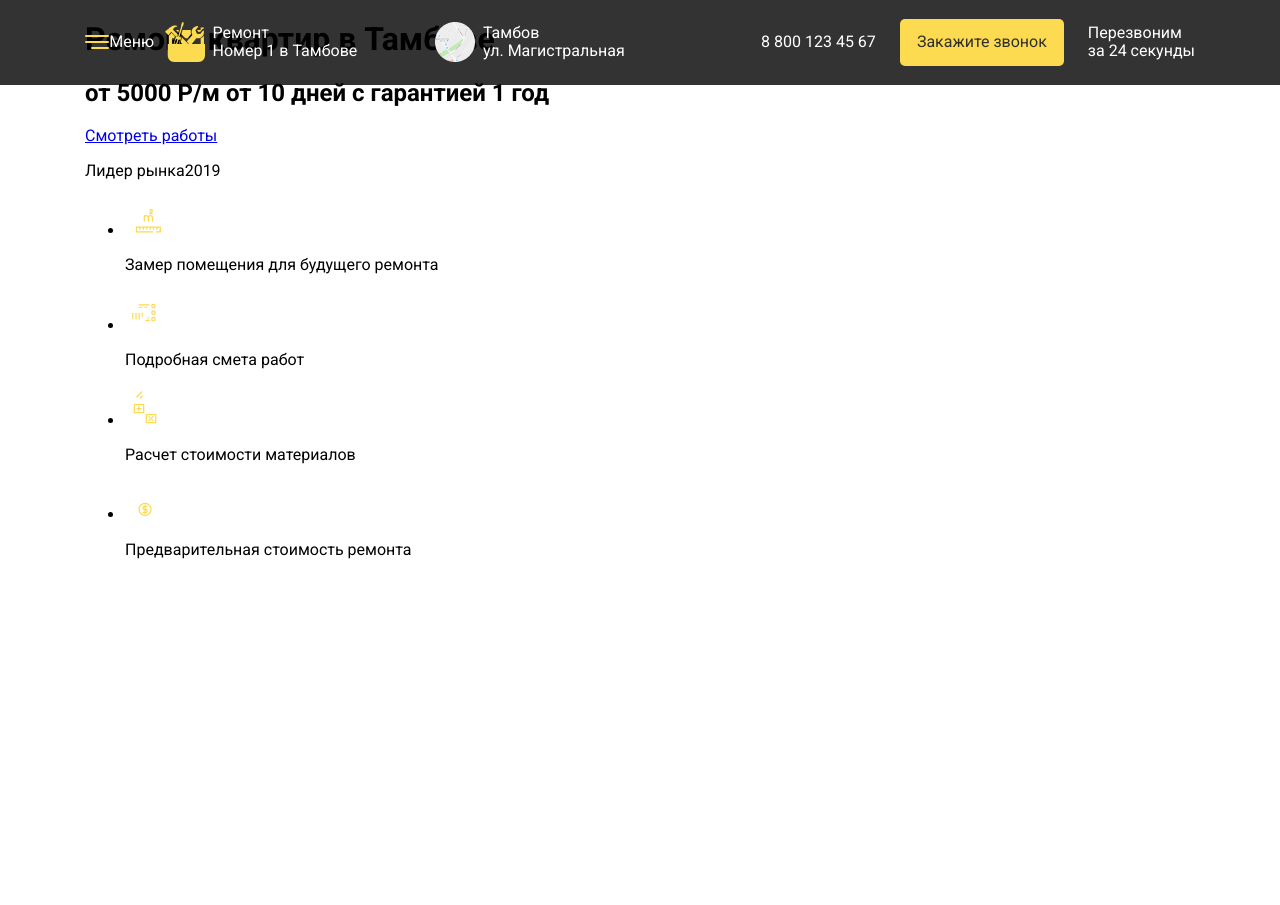
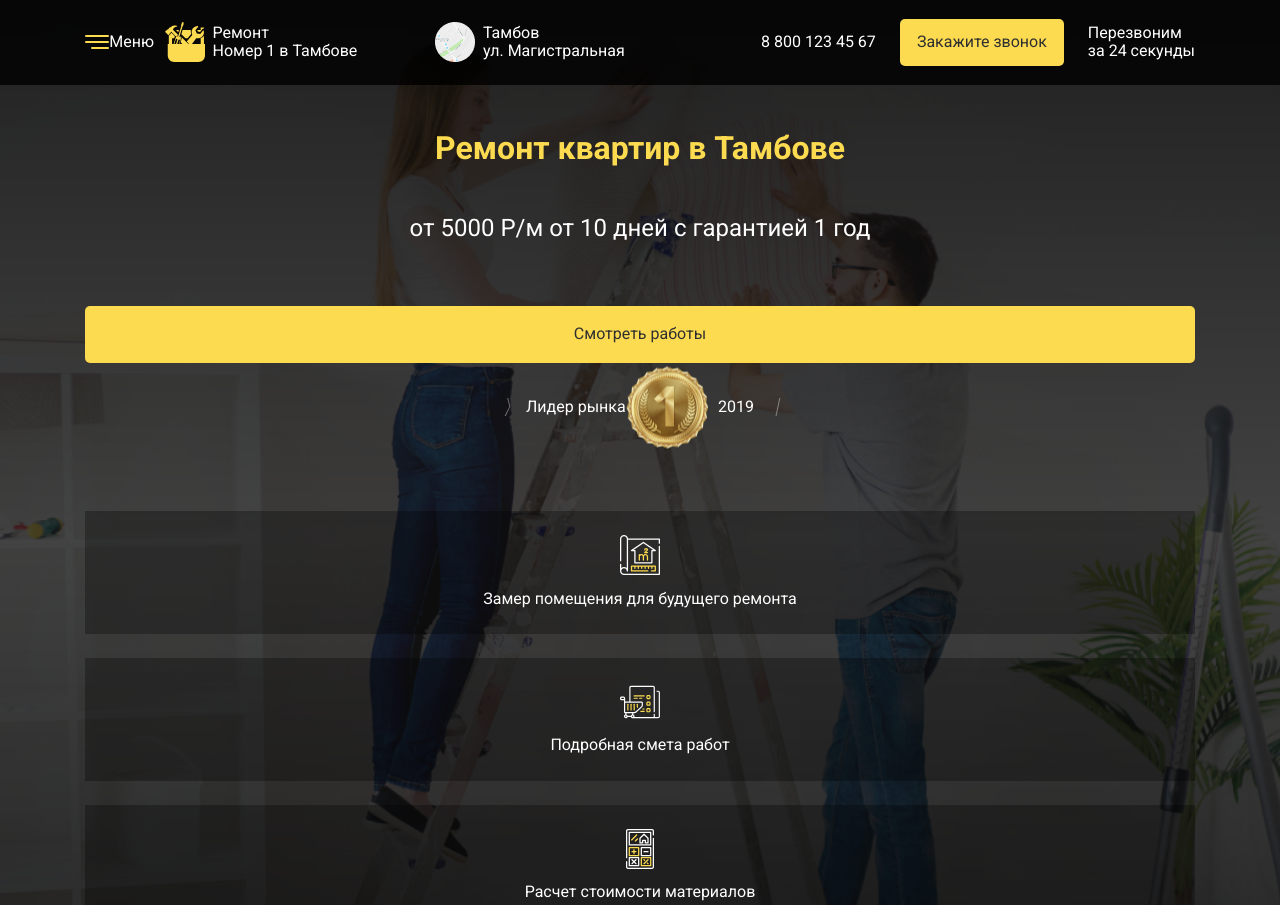
Before and after one commit to OlgaDvl/Repair, a plain HTML site: page index.html in a window 1280 px wide. Shown: the top 905 px of the page. Before the commit the page ends 800 px from the top, so only its background shows below. Drawn offline with nearby package versions, Linux system fonts and the light colour scheme; files that its build step writes are made by us from their sources; files whose address does not match are found by name.

Commit message:
Стилизация  первого экрана

```diff
--- a/index.html
+++ b/index.html
@@ -3,7 +3,7 @@
   <head>
     <title>Заголовок</title>
     <meta http-equiv="Content-Type" content="text/html; charset=utf-8" />
-	<meta name="viewport" content="initial-scale=1.0, width=device-width">
+    <meta name="viewport" content="initial-scale=1.0, width=device-width" />
     <link rel="stylesheet" href="css/style.min.css" type="text/css" />
   </head>
   <body>
@@ -23,47 +23,65 @@
           </div>
           <div class="fixed__phone">
             <a href="tel:88001234567">
-					<img src="img/phone.svg" alt="Телефон">
+              <img src="img/phone.svg" alt="Телефон" />
               <span>8 800 123 45 67</span>
             </a>
           </div>
           <div class="fixed__btn">Закажите звонок</div>
-			<p class="fixed__callback">Перезвоним <br> за 24 секунды</p>
+          <p class="fixed__callback">
+            Перезвоним <br />
+            за 24 секунды
+          </p>
         </div>
       </div>
-	<header class="hrader">
+      <header class="header">
         <div class="header__wrap wrap">
           <h1 class="header__title">Ремонт квартир в Тамбове</h1>
-			<h2 class="header__subtitle">от 5000 Р/м от 10 дней с гарантией 1 год</h2>
+          <h2 class="header__subtitle">
+            от 5000 Р/м от 10 дней с гарантией 1 год
+          </h2>
           <div class="header__buttons">
-				<a сlass="header__work" href="#">Смотреть работы</a>
-				<p class="header__lider"><span>Лидер рынка</span><span>2019</span></p>
+            <a class="header__work" href="#">Смотреть работы</a>
+            <p class="header__lider">
+              <span>Лидер рынка</span><span>2019</span>
+            </p>
           </div>
         </div>
         <div class="header__wrap-two wrap">
           <ul class="header__list advantages">
             <li class="advantages__item">
-					<img class="advantages__icon" src="img/icon1.svg" alt="Замер">
-					<p class="advantages__text">Замер помещения для будущего ремонта</p>
+              <img class="advantages__icon" src="img/icon1.svg" alt="Замер" />
+              <p class="advantages__text">
+                Замер помещения для будущего ремонта
+              </p>
             </li>
             <li class="advantages__item">
-					<img class="advantages__icon" src="img/icon2.svg" alt="Смета работ">
+              <img
+                class="advantages__icon"
+                src="img/icon2.svg"
+                alt="Смета работ"
+              />
               <p class="advantages__text">Подробная смета работ</p>
             </li>
             <li class="advantages__item">
-					<img class="advantages__icon" src="img/icon3.svg" alt="Расчет стоимости материалов">
+              <img
+                class="advantages__icon"
+                src="img/icon3.svg"
+                alt="Расчет стоимости материалов"
+              />
               <p class="advantages__text">Расчет стоимости материалов</p>
             </li>
             <li class="advantages__item">
-					<img class="advantages__icon" src="img/icon4.svg" alt="Стоимость ремонта">
+              <img
+                class="advantages__icon"
+                src="img/icon4.svg"
+                alt="Стоимость ремонта"
+              />
               <p class="advantages__text">Предварительная стоимость ремонта</p>
             </li>
-
-
           </ul>
         </div>
       </header>
-
     </div>
     <script src="js/all.min.js"></script>
   </body>
--- /dev/null
+++ b/sass/blocks/advanteges.scss
@@ -0,0 +1,23 @@
+.advantages {
+  list-style: none;
+}
+.advantages__item {
+  padding: 24px;
+  box-sizing: border-box;
+  background: rgba(0, 0, 0, .3);
+  border-right: 5px;
+  text-align: center;
+  margin-bottom: 24px;
+  // position: relative;
+  // z-index: 2;
+
+  &:last-child {
+    margin-bottom: 0;
+  }
+}
+
+.advantages__text {
+  font-size: px-to-rem(17px);
+  line-height: px-to-rem(24px);
+  margin: 10px 0 2px;
+}
--- a/sass/blocks/header.scss
+++ b/sass/blocks/header.scss
@@ -0,0 +1,92 @@
+.header {
+  background: url("../img/screen-bg.jpg") 35% top no-repeat $black;
+  background-size: cover;
+  color: $white;
+  position: relative;
+  z-index: 1;
+
+  &::before {
+    background: linear-gradient(180deg, rgba(0, 0, 0, .5) 0%, rgba(255, 255, 255,0)
+    48.62%, rgba(0, 0, 0, .5) 100%), rgba(24, 24, 24, .8);
+    content: '';
+    position: absolute;
+    left: 0;
+    right: 0;
+    top: 0;
+    bottom: 0;
+    z-index: -1;
+  }
+}
+.header__wrap {
+  padding-top: 5px;
+}
+
+.header__wrap-two {
+  padding-bottom: 30px;
+  // z-index: 1;
+}
+
+.header__title {
+  font-size: px-to-rem(32px);
+  line-height: px-to-rem(43px);
+  color: $primery;
+  text-align: center;
+  margin-top: 125px;
+  padding-bottom: 24px;
+  font-weight: 700;
+}
+
+.header__subtitle {
+  font-size: px-to-rem(24px);
+  line-height: px-to-rem(28px);
+  text-align: center;
+  margin: 24px 0 64px 0;
+  font-weight: 400;
+}
+
+.header__work {
+  @include btn {
+    padding-top: 19px;
+    padding-bottom: 19px;
+  }
+}
+
+.header__lider {
+  background: url('../img/rectangle.png') center no-repeat;
+  background-size: 288px 54px;
+  font-size: px-to-rem(14px);
+  line-height: px-to-rem(54px);
+  display: flex;
+  justify-content: space-between;
+  max-width: 288px;
+  margin: 35px auto 95px;
+  position: relative;
+
+  &::after {
+    content: '';
+    background: url('../img/medal.png') center no-repeat;
+    width: 82px;
+    height: 83px;
+    position: absolute;
+    left: 130px;
+    top: 50%;
+    transform: translateY(-50%);
+  }
+
+
+  span {
+    &:nth-child(1) {
+      margin-left: 30px;
+    }
+
+    &:nth-child(2) {
+      margin-right: 30px;
+    }
+
+  }
+}
+
+.header__list {
+  margin-bottom: 0;
+  padding: 0;
+}
--- a/sass/style.scss
+++ b/sass/style.scss
@@ -8,3 +8,4 @@
 
 @import "blocks/fixed.scss";
 @import "blocks/header.scss";
+@import "blocks/advanteges.scss";
```
Lines whose indentation alone changed are shown as unchanged.
